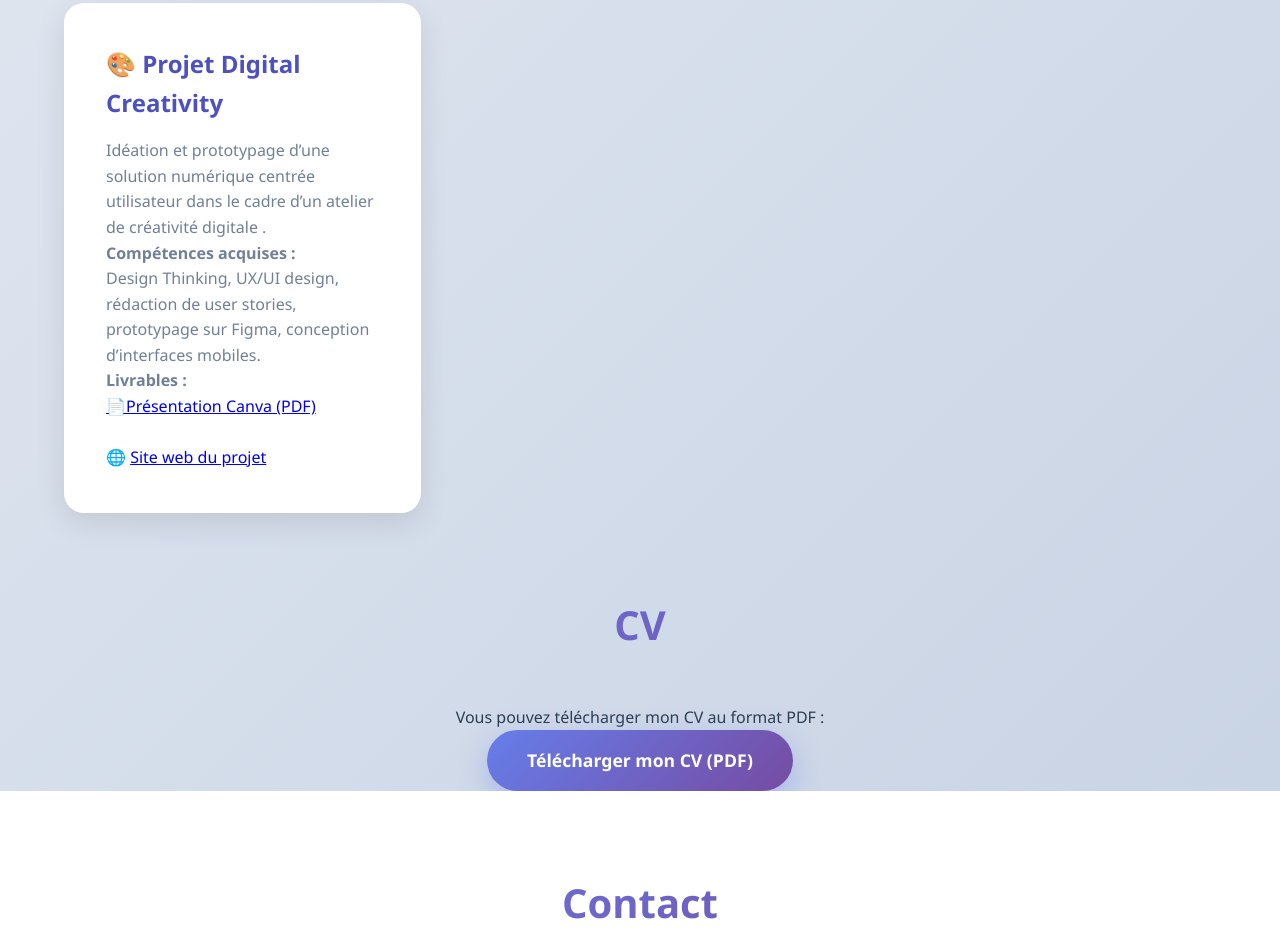
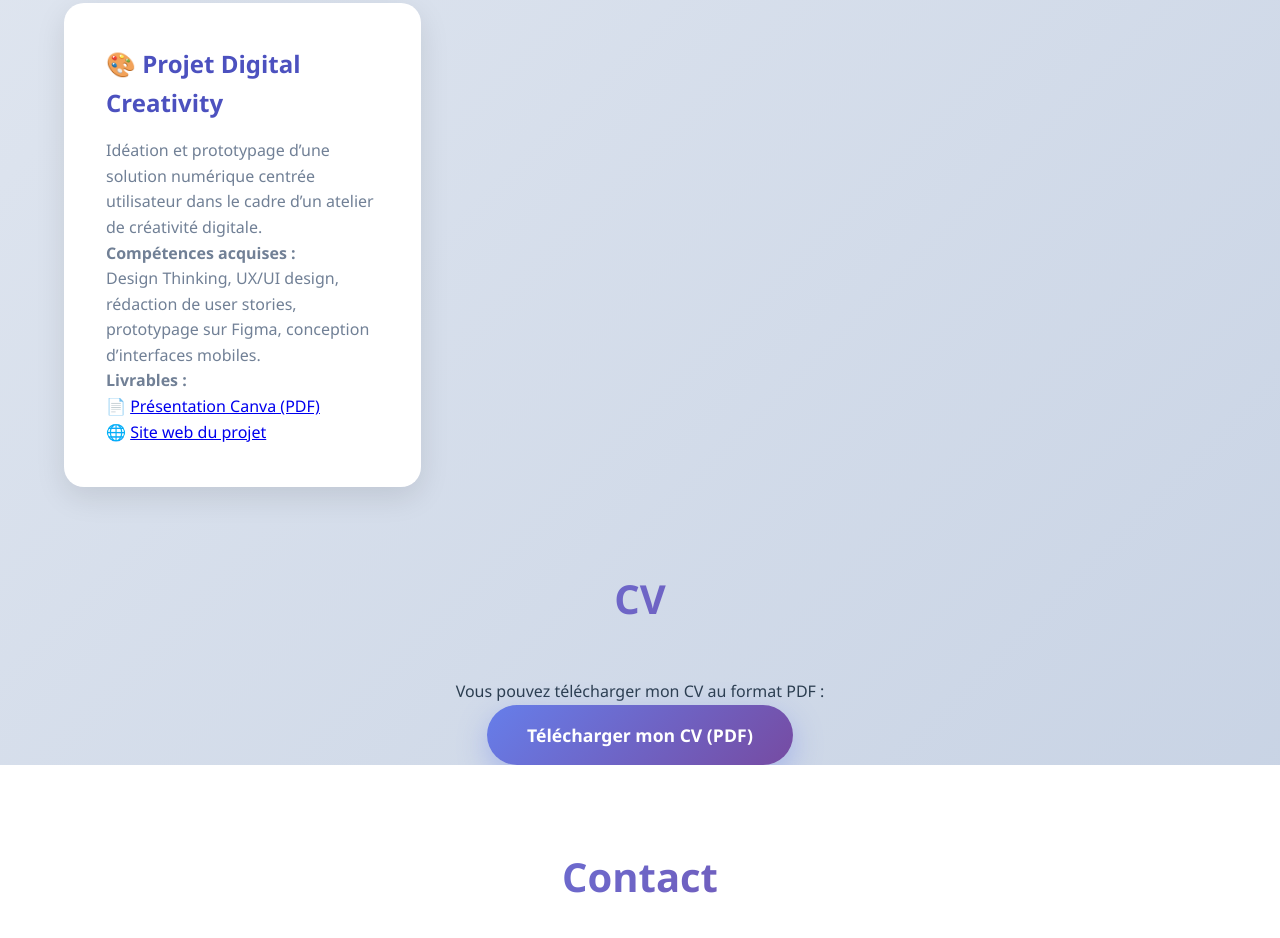
Before and after one commit to tasnim-osghir/portfolio, a plain HTML site: page index.html in a window 1280 px wide. Shown: the part 2244-3182 px from the top of the page. Drawn offline with Linux system fonts and the light colour scheme.

Commit message:
finish portfolio

```diff
--- a/index.html
+++ b/index.html
@@ -688,22 +688,38 @@
    <!-- Projet 4 - Digital Creativity -->
 <div class="project-card">
     <h3>🎨 Projet Digital Creativity</h3>
+
     <p>
-            Idéation et prototypage d’une solution numérique centrée utilisateur dans le cadre d’un atelier de créativité digitale .
+        Idéation et prototypage d’une solution numérique centrée utilisateur
+        dans le cadre d’un atelier de créativité digitale.
     </p>
+
     <p><strong>Compétences acquises :</strong><br>
-                Design Thinking, UX/UI design, rédaction de user stories, prototypage sur Figma, conception d’interfaces mobiles.
+        Design Thinking, UX/UI design, rédaction de user stories,
+        prototypage sur Figma, conception d’interfaces mobiles.
     </p>
+
     <p><strong>Livrables :</strong></p>
+
     <p>
-            <a href="digital_creativity_presentation.pdf" target="_blank" rel="noopener">
-            📄Présentation Canva (PDF)
-            </a><br><br>
-        🌐 <a href="https://etudiantguide.lovable.app/" target="_blank" rel="noopener">
+        📄
+        <a href="digital_creativity_presentation.pdf"
+           target="_blank"
+           rel="noopener">
+            Présentation Canva (PDF)
+        </a>
+    </p>
+
+    <p>
+        🌐
+        <a href="https://etudiantguide.lovable.app/"
+           target="_blank"
+           rel="noopener">
             Site web du projet
         </a>
     </p>
 </div>
+
 
 
     </div>
```
Lines whose indentation alone changed are shown as unchanged.
